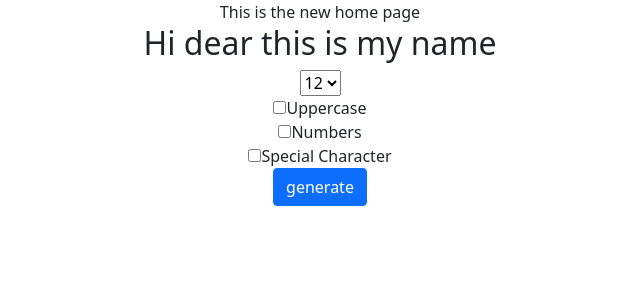
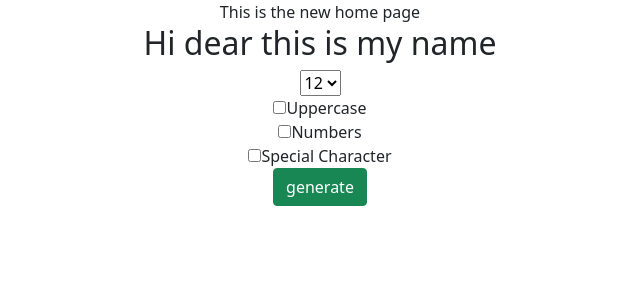
Before and after one commit to Kennedy-Chidi/django3-password-generator, a Django app: page / in a window 1280 px wide. Shown: the part 40-340 px from the top of the page, without its empty margins (320-960 px from the left). Run offline with Django 3.2, Linux system fonts and the light colour scheme; some libraries are stand-ins or nearby versions.

Commit message:
new commit

```diff
--- a/generator/templates/generator/home.html
+++ b/generator/templates/generator/home.html
@@ -68,7 +68,7 @@
 			<br>
 			<input type="checkbox" name="special">Special Character
 			<br>
-			<input type="submit" name="" value="generate" class="btn btn-primary">
+			<input type="submit" name="" value="generate" class="btn btn-success">
 		</form>
 	</div>
 
```
